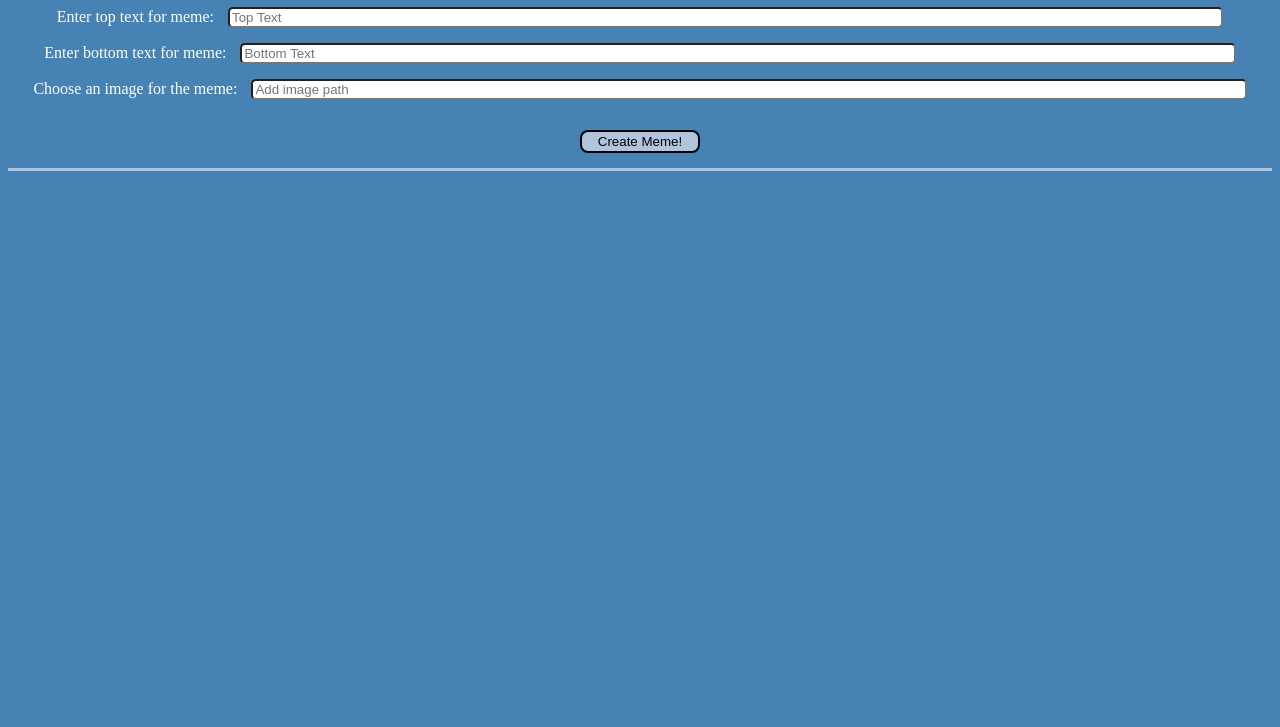
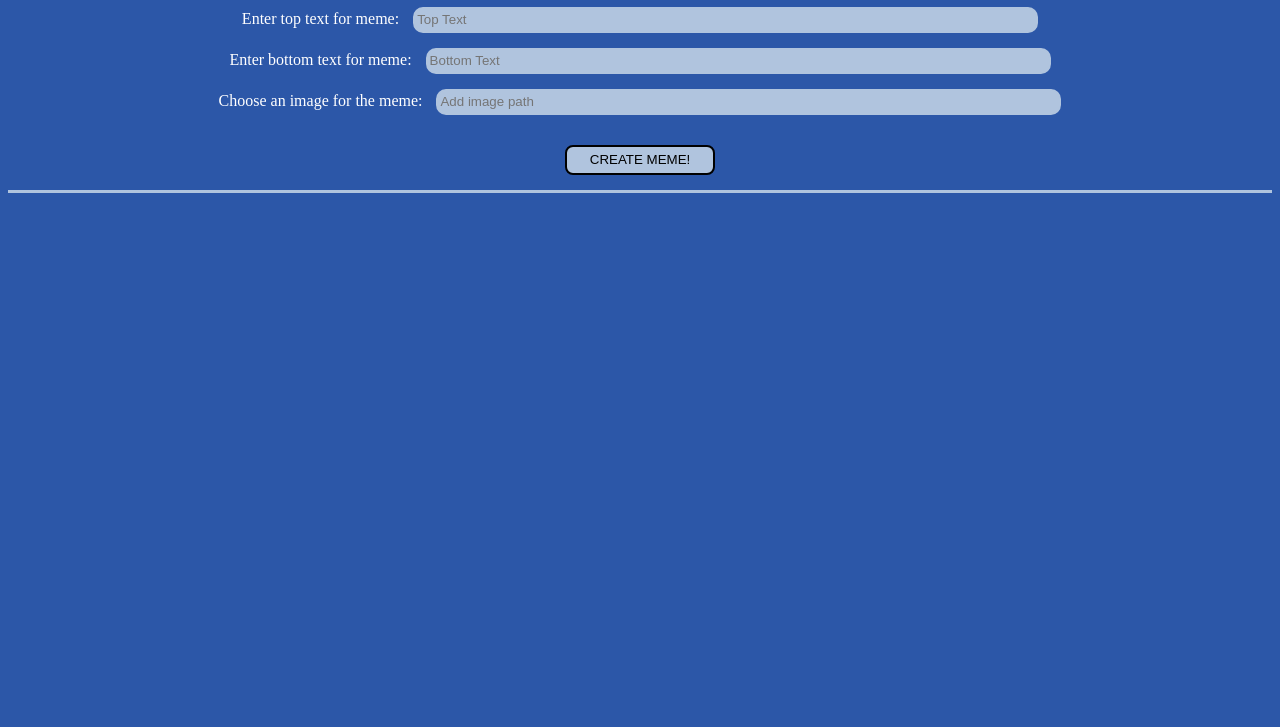
Before and after one commit to maxvalencik/Meme-Generator, a plain HTML site: page index.html in a window 1280 px wide. Shown: the part 73-800 px from the top of the page. Drawn offline with Linux system fonts and the light colour scheme.

Commit message:
new style

```diff
--- a/styles.css
+++ b/styles.css
@@ -1,5 +1,5 @@
 body{
-    background-color: steelblue;
+    background-color: rgb(44, 87, 168);
     text-align: center;
     color: white;
 }
@@ -14,8 +14,12 @@ label{
 }
 
 input{
-    width: 80%;
-    border-radius: 5px;
+    width: 50%;
+    border-radius: 10px;
+    height: 20px;
+    background-color: lightsteelblue;
+    border-color: lightsteelblue;
+    border-style: solid;
 }
 
 #create{
@@ -26,6 +30,10 @@ input{
     padding: 2px;
     border-color: black;
     border-style: solid;
+    text-transform: uppercase;
+    border-width: 2px;
+    height: 30px;
+    width:150px;
 }
 
 #memeDiv{
```
